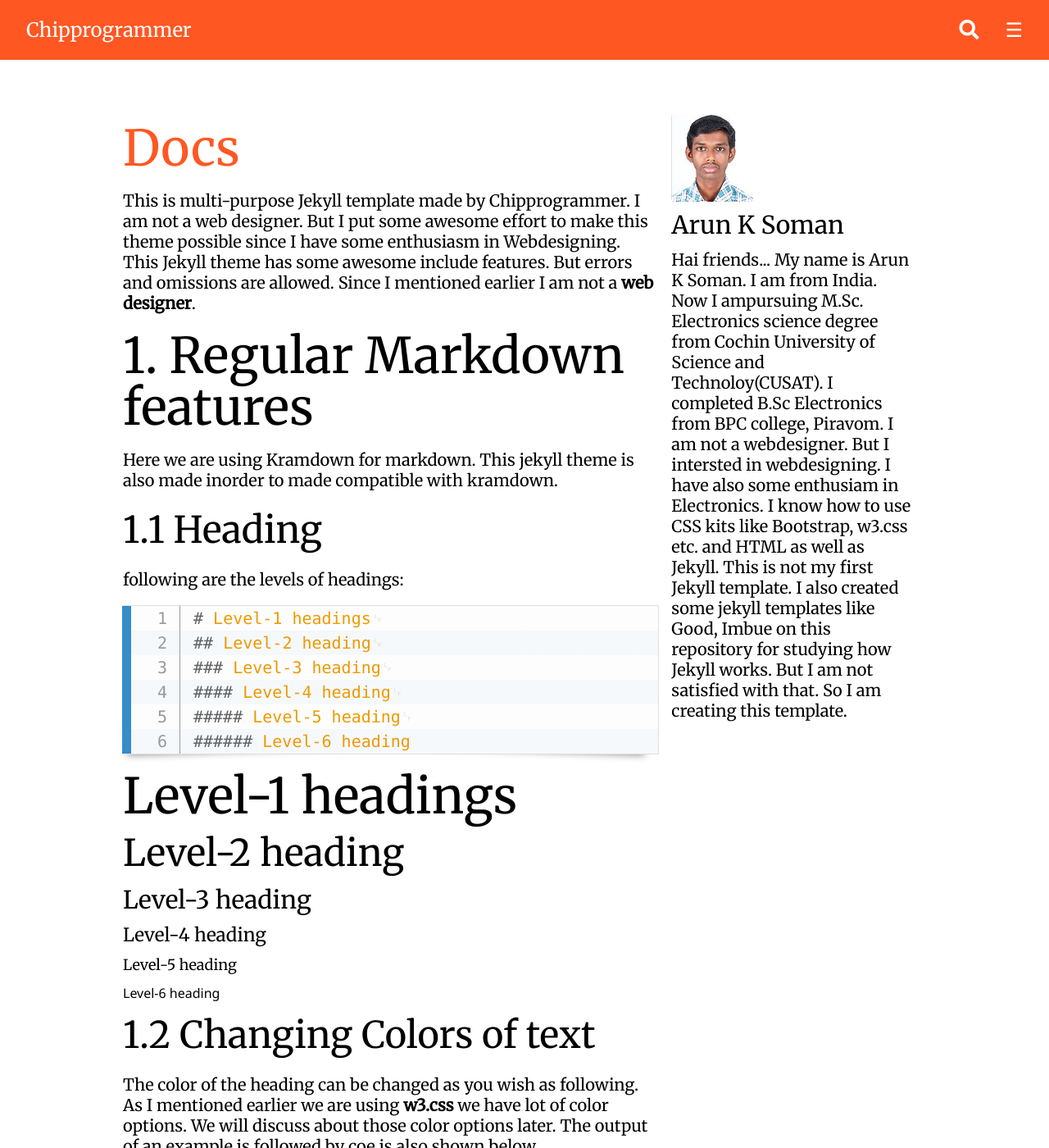
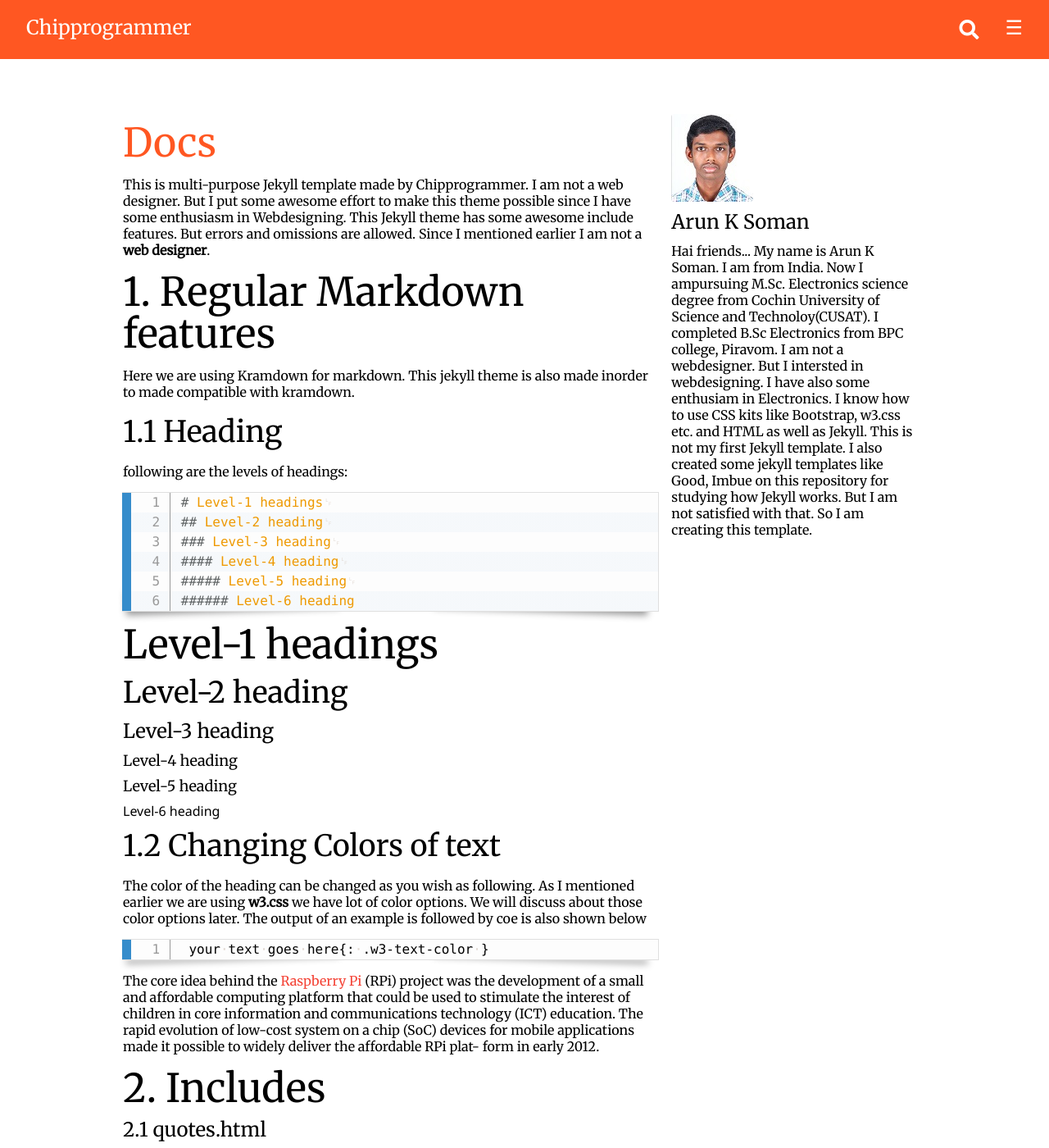
Before and after one commit to techiworld/techiworld.github.io, a Jekyll site: the page built from Documentation.md, in a window 1280 px wide and 1400 px high. Shown: the whole window at 82% size. Built offline with Jekyll 4.4.1, drawn with Linux system fonts in a browser that asks for light colours; comment, search, counter and statistics services are not loaded.

Commit message:
Update typography.css

```diff
--- a/assets/css/typography.css
+++ b/assets/css/typography.css
@@ -1,4 +1,4 @@
-html{font-size:20px}
+html{font-size:16px}
 body{font-size:1em;font-family:'Merriweather',serif;line-height:1.375em}@media only screen{body{font-size:1em;line-height:1.25em}}
  h1{font-size:2em;line-height:1.25}@media only screen{h1{font-size:2em;line-height:1.25em}}@media only screen and (max-width:40em){h1{font-size:2em;line-height:1.25em}}
  @media only screen and (min-width:40.063em){h1{font-size:2.5em;line-height:1.125em}}@media only screen and (min-width:40.063em) and (max-width:64em){h1{font-size:3em;line-height:1.05em}}
```
